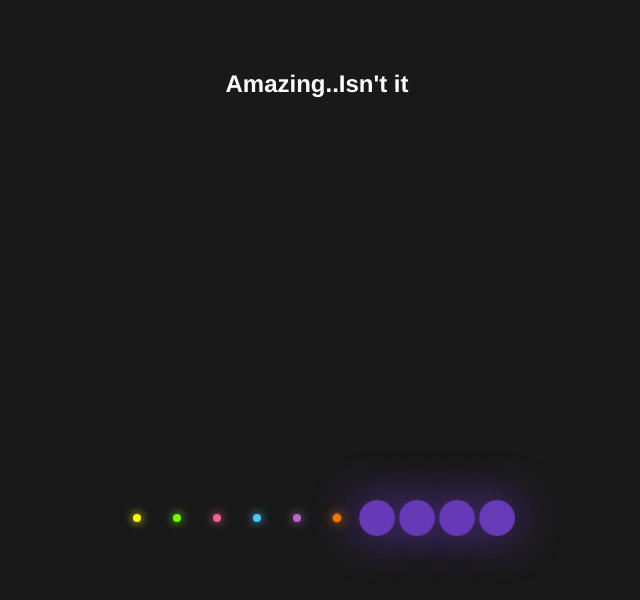
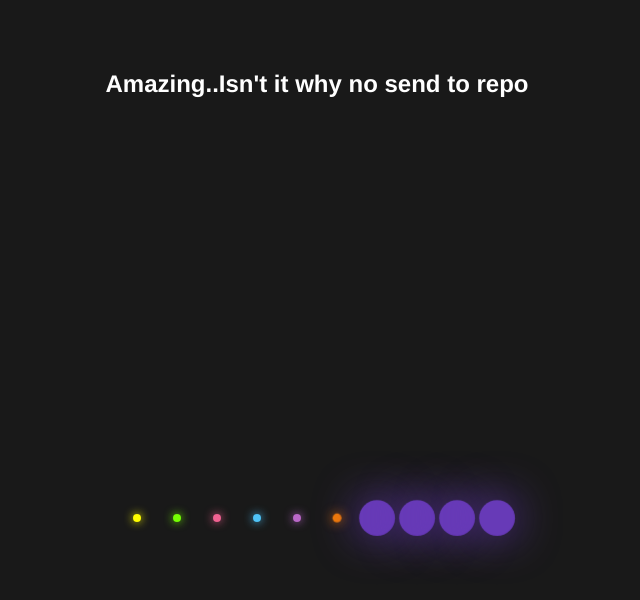
Before and after one commit to Sean-Harris-444/my-first-repo-1, a plain HTML site: page index.html in a window 1280 px wide. Shown: the whole page, without its empty margins (323-963 px from the left). Drawn offline with Linux system fonts and the light colour scheme.

Commit message:
updated header again

```diff
--- a/index.html
+++ b/index.html
@@ -8,7 +8,7 @@
 </head>
 <body>
   <div>
-    <h2>Amazing..Isn't it</h2>
+    <h2>Amazing..Isn't it why no send to repo</h2>
     <ul>
       <li></li>
       <li></li>
```
